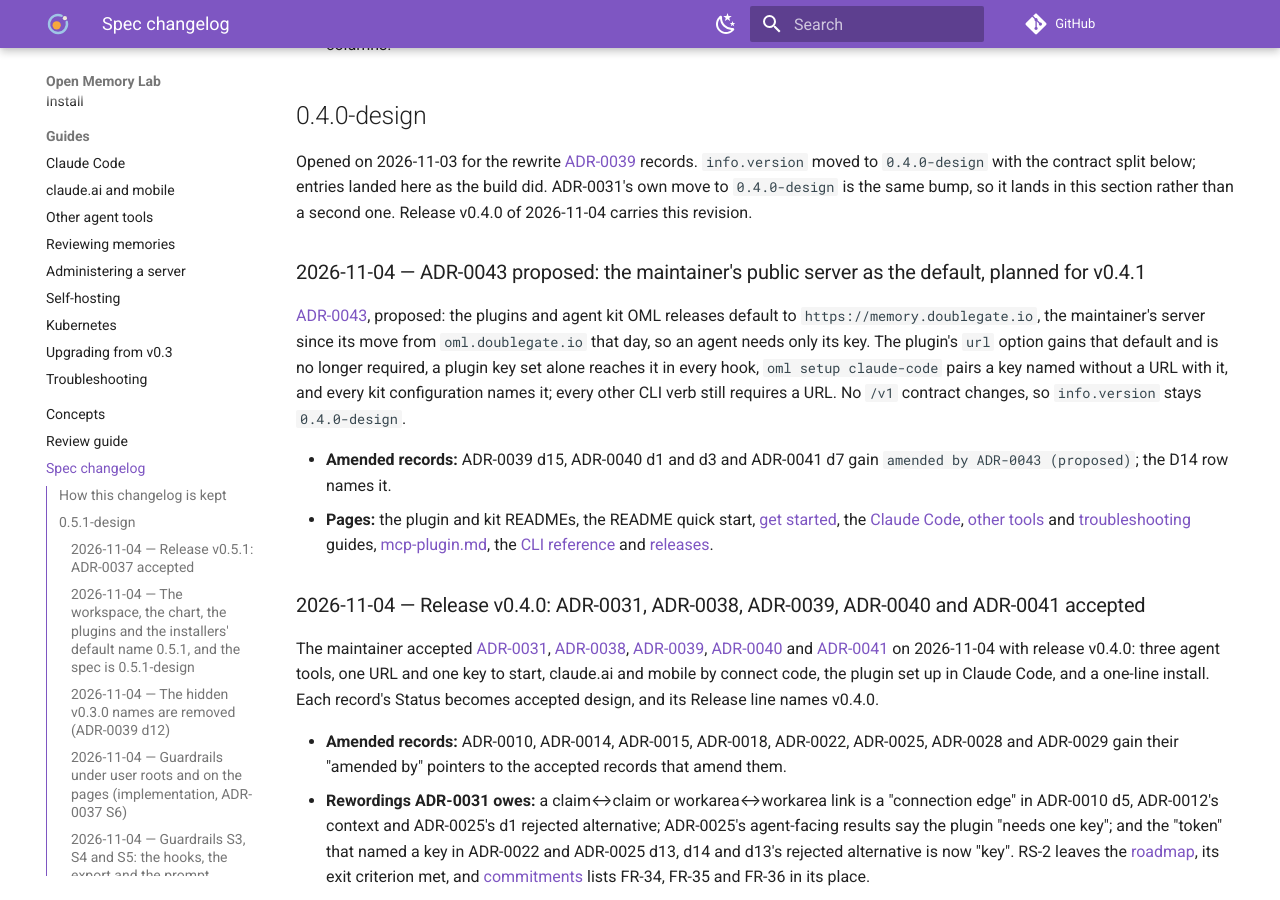
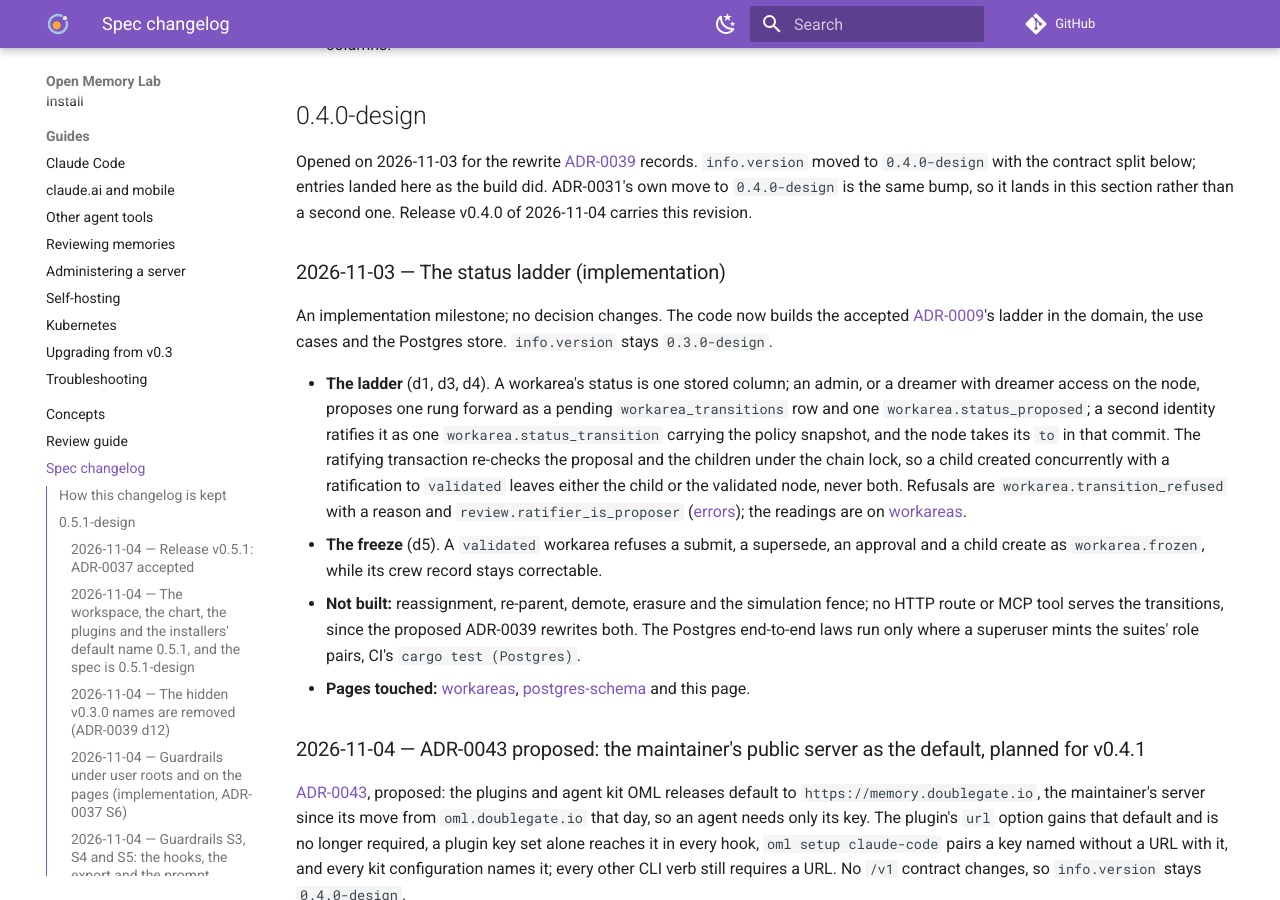
Before and after one commit to e8kor/open-memory-lab, an MkDocs documentation site: the page built from docs/changelog.md, in a window 1280 px wide and 900 px high, scrolled down 7047 px. Built offline with MkDocs 1.6.1 and Material for MkDocs 9.7.7, drawn with Linux system fonts in a browser that asks for light colours; comment, search, counter and statistics services are not loaded.

Commit message:
A proposal and its ratification through the serving role move the stored status and journal both events under row security, and a child create racing a ratification to validated never leaves a validated node over an unvalidated child, with the ladder, transitions and freeze checks marked built (ADR-0009 d3, d4)
The ladder's laws held over the in-memory store and the adapter's own statements; this closes the build by running the use cases against PostgreSQL as the lead does, over the serving login under row security, and by racing the two writes ADR-0009 d4 says must never both land, each retrying a lost chain head, so the chain lock's re-check is shown to keep the subtree frozen. The pages now say what is built and what stays decided: reassignment, re-parent, demote, erasure and the simulation fence, with no route or tool serving transitions until ADR-0039 settles the surface.

```diff
--- a/docs/changelog.md
+++ b/docs/changelog.md
@@ -358,6 +358,30 @@
 records. `info.version` moved to `0.4.0-design` with the contract split below; entries landed
 here as the build did. ADR-0031's own move to `0.4.0-design` is the same bump, so it lands in
 this section rather than a second one. Release v0.4.0 of 2026-11-04 carries this revision.
+
+### 2026-11-03 — The status ladder (implementation)
+
+An implementation milestone; no decision changes. The code now builds the accepted
+[ADR-0009](adr/ADR-0009-status-ladder.md)'s ladder in the domain, the use cases and the Postgres
+store. `info.version` stays `0.3.0-design`.
+
+- **The ladder** (d1, d3, d4). A workarea's status is one stored column; an admin, or a dreamer
+  with dreamer access on the node, proposes one rung forward as a pending `workarea_transitions`
+  row and one `workarea.status_proposed`; a second identity ratifies it as one
+  `workarea.status_transition` carrying the policy snapshot, and the node takes its `to` in that
+  commit. The ratifying transaction re-checks the proposal and the children under the chain lock,
+  so a child created concurrently with a ratification to `validated` leaves either the child or
+  the validated node, never both. Refusals are `workarea.transition_refused` with a reason and
+  `review.ratifier_is_proposer` ([errors](api/errors.md)); the readings are on
+  [workareas](architecture/workareas.md#readings-the-build-takes).
+- **The freeze** (d5). A `validated` workarea refuses a submit, a supersede, an approval and a
+  child create as `workarea.frozen`, while its crew record stays correctable.
+- **Not built:** reassignment, re-parent, demote, erasure and the simulation fence; no HTTP route
+  or MCP tool serves the transitions, since the proposed ADR-0039 rewrites both. The Postgres
+  end-to-end laws run only where a superuser mints the suites' role pairs, CI's
+  `cargo test (Postgres)`.
+- **Pages touched:** [workareas](architecture/workareas.md),
+  [postgres-schema](data/postgres-schema.md) and this page.
 
 ### 2026-11-04 — ADR-0043 proposed: the maintainer's public server as the default, planned for v0.4.1
 
```
Also changed, not shown: docs/architecture/workareas.md (+7 -0 lines), docs/data/postgres-schema.md (+10 -5 lines), 1 other file.
